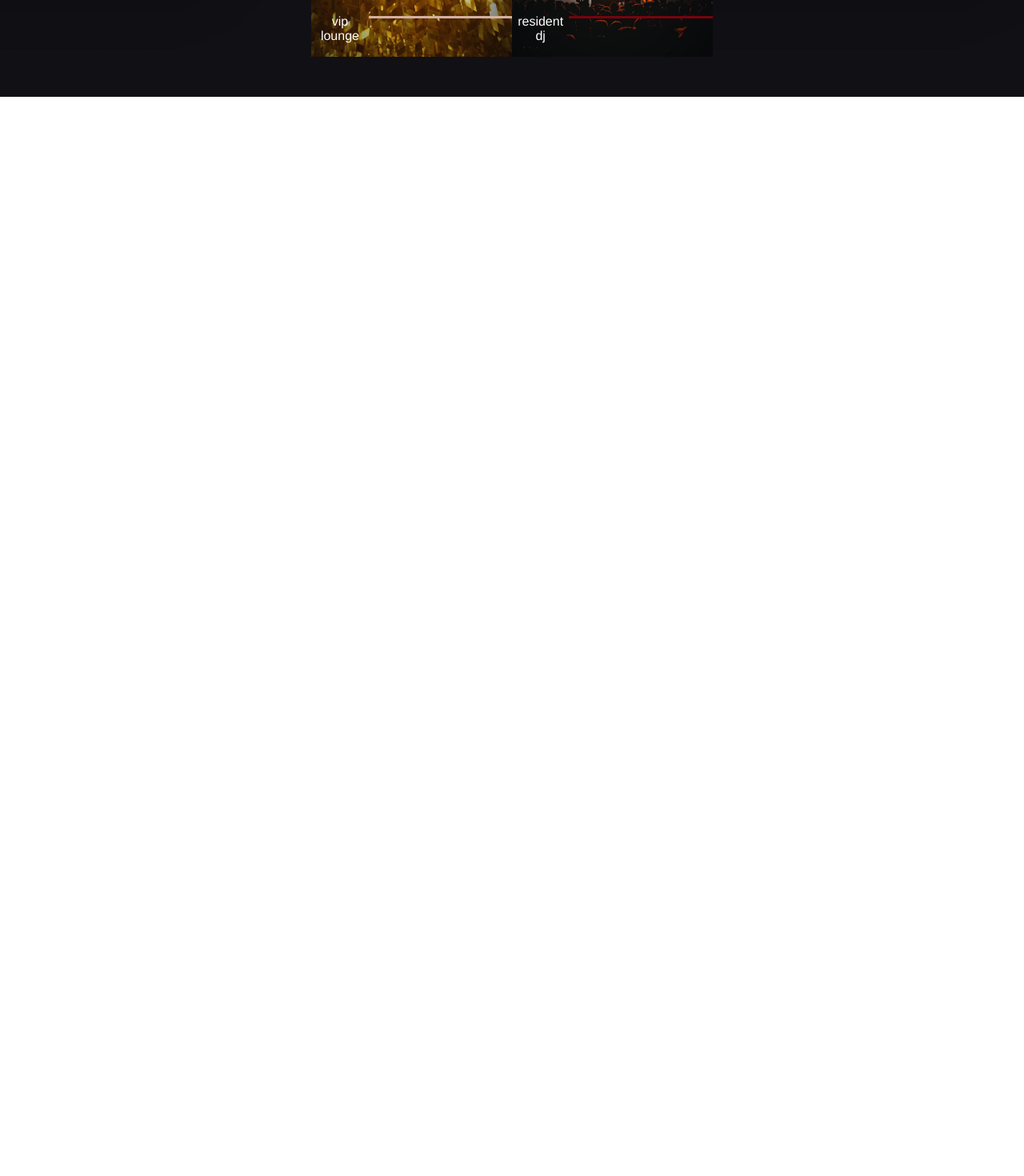
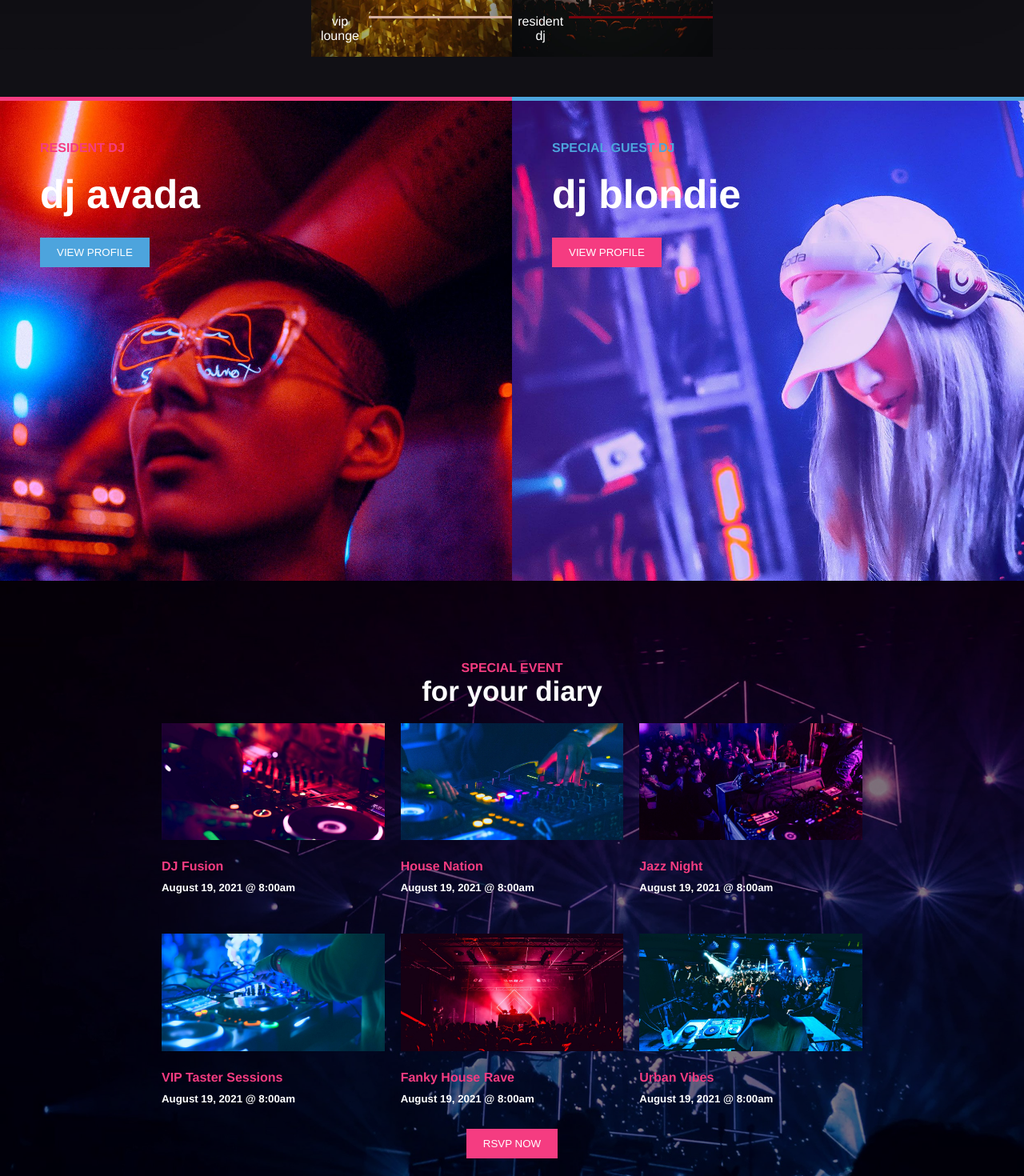
Before and after one commit to JackSparring420/proj-html-vuejs, a Vue app: page / in a window 1280 px wide. Shown: the part 1500-2970 px from the top of the page at 80% size. Before the commit the page ends 1621 px from the top, so only its background shows below. Built offline with nearby package versions, Linux system fonts and the light colour scheme.

Commit message:
Add Events component in MyMain

```diff
--- /dev/null
+++ b/src/components/Dj.vue
@@ -0,0 +1,95 @@
+<template>
+  <section>
+    <div class="pink"></div>
+    <div class="blue"></div>
+    <div id="dj-avada">
+        <h4>RESIDENT DJ</h4>
+        <h2>dj avada</h2>
+        <button>VIEW PROFILE</button>
+    </div>
+    <div id="dj-blondie">
+        <h4>SPECIAL GUEST DJ</h4>
+        <h2>dj blondie</h2>
+        <button>VIEW PROFILE</button>
+    </div>
+  </section>
+</template>
+
+
+<script>
+export default {
+  name: "Dj",
+};
+</script>
+
+<!-- Add "scoped" attribute to limit CSS to this component only -->
+<style scoped lang="scss">
+section{
+    text-align: left;
+    #dj-avada{
+        float: left;
+        width: 50%;
+        height: 600px;
+        background-image: url("../assets/img/avada-nightclub-resident-profile.jpg");
+        background-size: cover;
+        background-position: center;
+
+        h4 {
+         color: #f53c81;
+         margin: 50px 50px 20px 50px;
+        }
+
+        button{
+
+            background-color: #4da4dd;
+            color: white;
+            border: 1px solid #4da4dd;
+            padding: 10px 20px;
+            margin: 25px 50px;
+        }
+    }
+    #dj-blondie{
+        float: left;
+        width: 50%;
+        background-image: url("../assets/img/avada-nightclub-lisahouse-inset-new.jpg");
+        height: 600px;
+        background-size: cover;
+        background-position: top;
+
+        h4 {
+        color: #4da4dd;
+        margin: 50px 50px 20px 50px;
+        }
+
+        button{
+            background-color: #f53c81;
+            color: white;
+            border: 1px solid #f53c81;
+            padding: 10px 20px;
+            margin: 25px 50px;
+        }
+    }
+    .pink {
+        width: 50%;
+        float: left;
+        height: 5px;
+        background-color: #f53c81;
+    }
+    .blue {
+        width: 50%;
+        float: left;
+        height: 5px;
+        background-color: #4da4dd;
+    }
+
+    h2 {
+        font-size: 50px;
+        margin: 0 50px ;
+    }
+}
+section::after{
+  content: "";
+  display: table;
+  clear: both;
+}
+</style>
--- /dev/null
+++ b/src/components/Event.vue
@@ -0,0 +1,45 @@
+<template>
+  <div class="event">
+    <div class="contain-img">
+      <img :src="details.image" :alt="details.title" />
+    </div>
+    <h4>{{ details.title }}</h4>
+    <h5>{{ details.date }}</h5>
+  </div>
+</template>
+
+<script>
+export default {
+  name: "Comic",
+  props: {
+    details: Object,
+  },
+};
+</script>
+
+<!-- Add "scoped" attribute to limit CSS to this component only -->
+<style scoped lang="scss">
+.event {
+  width: calc(100% / 3);
+  margin-bottom: 20px;
+  text-align: left;
+
+  h4 {
+    color: #f53c81;
+    margin: 10px;
+  }
+
+  h5 {
+    margin: 10px;
+  }
+  .contain-img{
+        border: 10px solid rgba(241, 241, 241, 0.0);
+      img {
+        object-fit: cover;
+        object-position: 0 10px;
+        width: 100%;
+        height: 100%;
+      }
+      }
+}
+</style>
--- a/src/components/Events.vue
+++ b/src/components/Events.vue
@@ -1,21 +1,25 @@
 <template>
     <section>
+        <div id="contain">
+          <h4>SPECIAL EVENT</h4>
+          <h2>for your diary</h2>
         <div id="events">
-        <Comic v-for="event, i in events" :key="i" :details="event"/>
+            <Event v-for="event, i in events" :key="i" :details="event"/>
         </div>
-      <button id="load">RSVP NOW</button>
+        <button>RSVP NOW</button>
+        </div>
      </section>
 </template>
 
 
 <script>
 
-import Comic from '@/components/Comic.vue'
+import Event from '@/components/Event.vue'
 
 export default {
   name: 'Events',
   components: {
-    Comic
+    Event
   },
     data() {
       return {
@@ -23,32 +27,32 @@ export default {
   {
     image: "../assets/img/avada-nightclub-events-1.jpg",
     title: "DJ Fusion",
-    date: "Action Comics",
+    date: "August 19, 2021 @ 8:00am",
   },
   {
     image: "../assets/img/avada-nightclub-events-2.jpg",
     title: "House Nation",
-    date: "Action Comics",
+    date: "August 19, 2021 @ 8:00am",
   },
   {
     image: "../assets/img/avada-nightclub-events-3.jpg",
     title: "Jazz Night",
-    date: "Action Comics",
+    date: "August 19, 2021 @ 8:00am",
   },
   {
     image: "../assets/img/avada-nightclub-events-4.jpg",
     title: "VIP Taster Sessions",
-    date: "Action Comics",
+    date: "August 19, 2021 @ 8:00am",
   },
   {
     image: "../assets/img/avada-nightclub-events-5.jpg",
     title: "Fanky House Rave",
-    date: "Action Comics",
+    date: "August 19, 2021 @ 8:00am",
   },
   {
     image: "../assets/img/avada-nightclub-events-6.jpg",
     title: "Urban Vibes",
-    date: "Action Comics",
+    date: "August 19, 2021 @ 8:00am",
   }
 ]
       }
@@ -59,8 +63,20 @@ export default {
 <!-- Add "scoped" attribute to limit CSS to this component only -->
 <style scoped lang="scss">
  section{
-     background-color: black;
-     padding: 50px 0;
+   background-image: url("../assets/img/avada-nightclub-homepage-events-background-new.jpg");
+   background-size: cover;
+
+    #contain {
+        padding: 100px 0;
+        background-color: rgba(0, 0, 0, 0.507);
+        h4 {
+            color: #f53c81;
+        }
+
+        h2{
+            font-size: 35px;
+        }
+
          #events {
             width: 70%;
             margin: auto;
@@ -68,11 +84,13 @@ export default {
             flex-wrap: wrap;
           }
 
-      #load {
+          button {
                 background-color: #f53c81;
                 color: white;
                 border: 1px solid #f53c81;
                 padding: 10px 20px;
           }
     }
+
+ }
 </style>
--- a/src/components/MyMain.vue
+++ b/src/components/MyMain.vue
@@ -2,6 +2,8 @@
     <section>
       <div id="comicslist">
         <Halls/>
+        <Dj/>
+        <Events/>
       </div>
      </section>
 </template>
@@ -10,17 +12,16 @@
 <script>
 
 import Halls from '@/components/Halls.vue'
+import Dj from '@/components/Dj.vue'
+import Events from '@/components/Events.vue'
 
 export default {
   name: 'Products',
   components: {
-    Halls
+    Halls,
+    Dj,
+    Events
   },
-    data() {
-      return {
-
-      }
-  }
 }
 </script>
 
```
Lines whose indentation alone changed are shown as unchanged.
